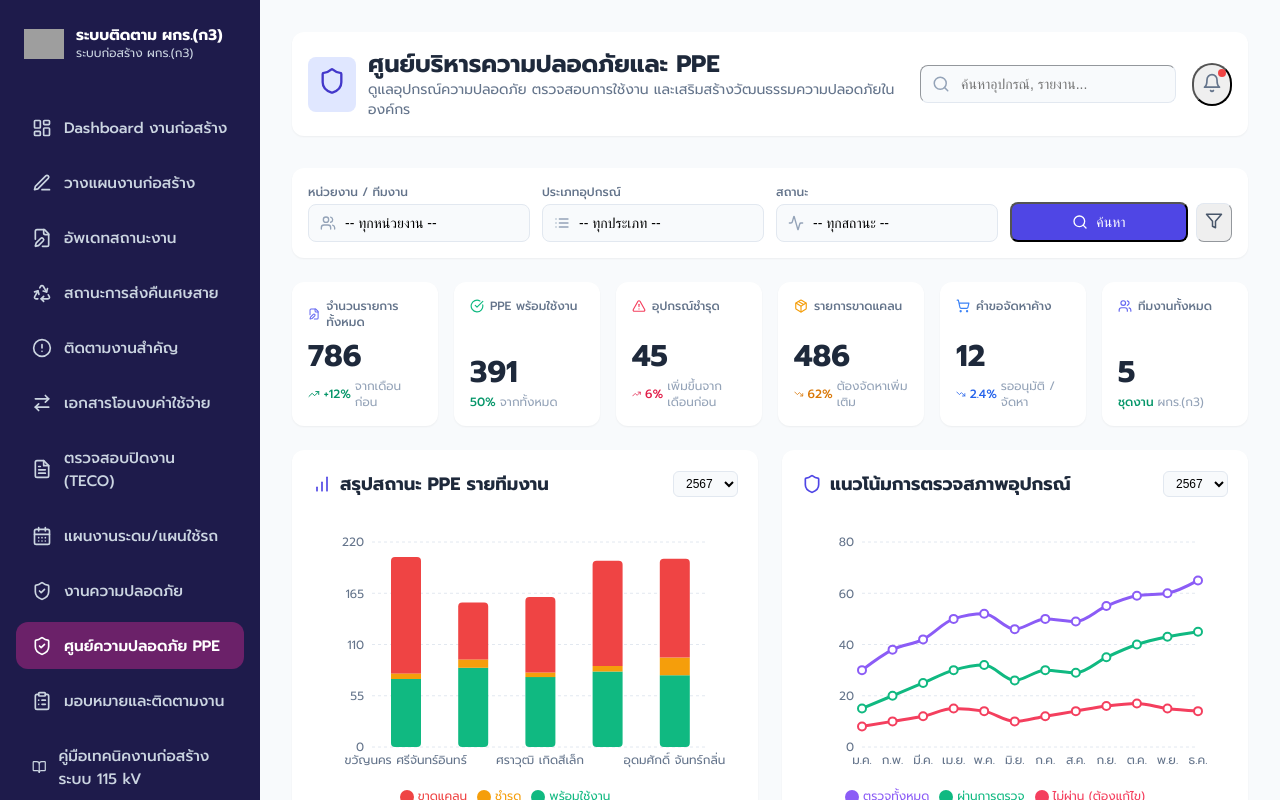
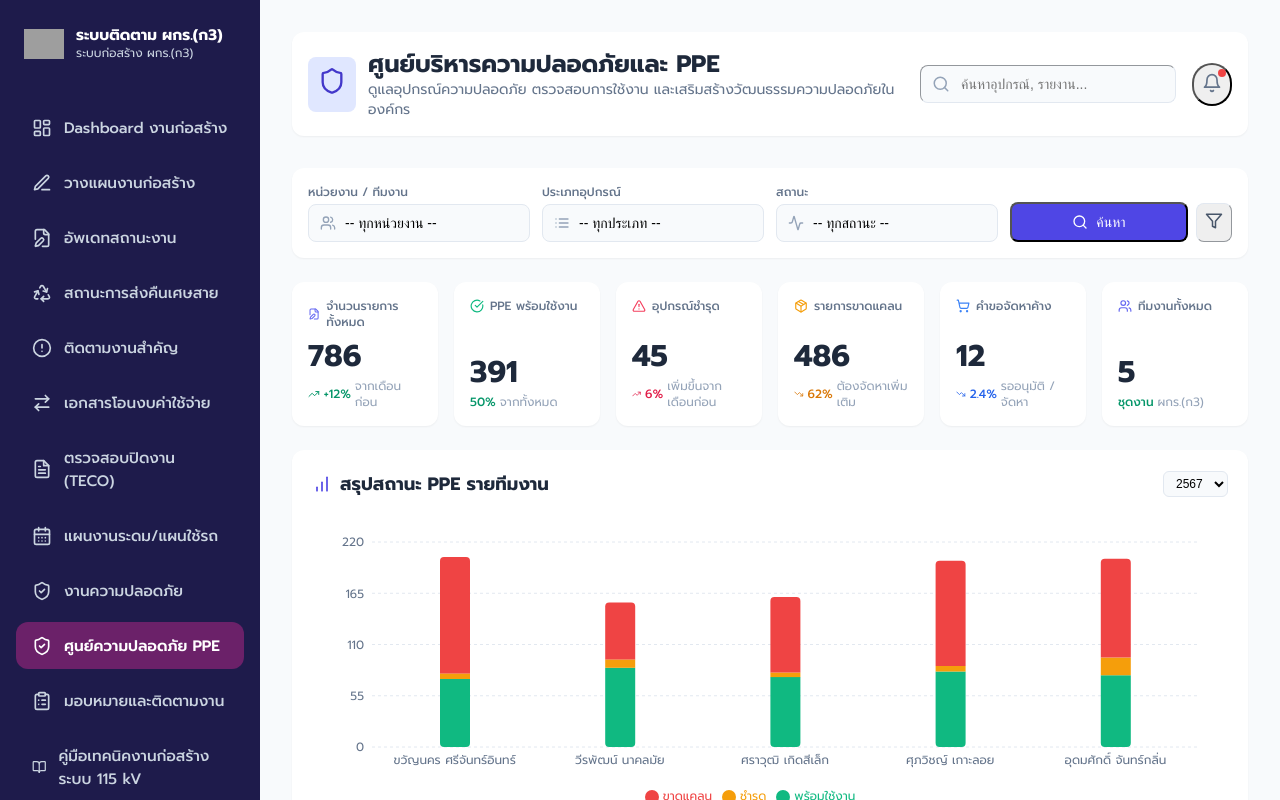
Before and after one commit to superninkub-cloud/pea-construction-app, a Next.js app: page /safety-ppe in a window 1280 px wide. Both pictures are taken after a click on the button "เข้าใช้งานโหมดผู้เยี่ยมชม (ดูเท่านั้น)". Built offline with nearby package versions, Linux system fonts and the light colour scheme; grey boxes are pictures that could not be loaded.

Commit message:
style: remove trend line chart from safety-ppe page

```diff
--- a/app/safety-ppe/page.tsx
+++ b/app/safety-ppe/page.tsx
@@ -422,7 +422,7 @@ export default function SafetyPPEDashboard() {
       </div>
 
       {/* Charts */}
-      <div className="grid grid-cols-1 lg:grid-cols-2 gap-6 mb-6">
+      <div className="grid grid-cols-1 gap-6 mb-6">
         <div className="bg-white p-5 rounded-xl shadow-sm border border-slate-100">
           <div className="flex justify-between items-center mb-6">
             <h3 className="text-lg font-bold text-slate-800 flex items-center gap-2">
@@ -448,35 +448,6 @@ export default function SafetyPPEDashboard() {
                 <Bar dataKey="damaged" name="ชำรุด" stackId="a" fill="#f59e0b" />
                 <Bar dataKey="missing" name="ขาดแคลน" stackId="a" fill="#ef4444" radius={[4, 4, 0, 0]} />
               </BarChart>
-            </ResponsiveContainer>
-          </div>
-        </div>
-
-        <div className="bg-white p-5 rounded-xl shadow-sm border border-slate-100">
-          <div className="flex justify-between items-center mb-6">
-            <h3 className="text-lg font-bold text-slate-800 flex items-center gap-2">
-              <Shield size={20} className="text-indigo-600" />
-              แนวโน้มการตรวจสภาพอุปกรณ์
-            </h3>
-            <select className="border border-slate-200 text-xs rounded-md px-2 py-1 bg-slate-50">
-              <option>2567</option>
-            </select>
-          </div>
-          <div className="h-72 w-full">
-            <ResponsiveContainer width="100%" height="100%">
-              <LineChart
-                data={lineChartData}
-                margin={{ top: 20, right: 30, left: 0, bottom: 5 }}
-              >
-                <CartesianGrid strokeDasharray="3 3" vertical={false} stroke="#e2e8f0" />
-                <XAxis dataKey="name" axisLine={false} tickLine={false} tick={{fontSize: 12, fill: '#64748b'}} />
-                <YAxis axisLine={false} tickLine={false} tick={{fontSize: 12, fill: '#64748b'}} />
-                <RechartsTooltip contentStyle={{borderRadius: '8px', border: 'none', boxShadow: '0 4px 6px -1px rgb(0 0 0 / 0.1)'}} />
-                <Legend iconType="circle" wrapperStyle={{fontSize: '12px', paddingTop: '10px'}} />
-                <Line type="monotone" dataKey="total" name="ตรวจทั้งหมด" stroke="#8b5cf6" strokeWidth={3} dot={{r: 4, strokeWidth: 2}} activeDot={{r: 6}} />
-                <Line type="monotone" dataKey="pass" name="ผ่านการตรวจ" stroke="#10b981" strokeWidth={3} dot={{r: 4, strokeWidth: 2}} />
-                <Line type="monotone" dataKey="fail" name="ไม่ผ่าน (ต้องแก้ไข)" stroke="#f43f5e" strokeWidth={3} dot={{r: 4, strokeWidth: 2}} />
-              </LineChart>
             </ResponsiveContainer>
           </div>
         </div>
```
